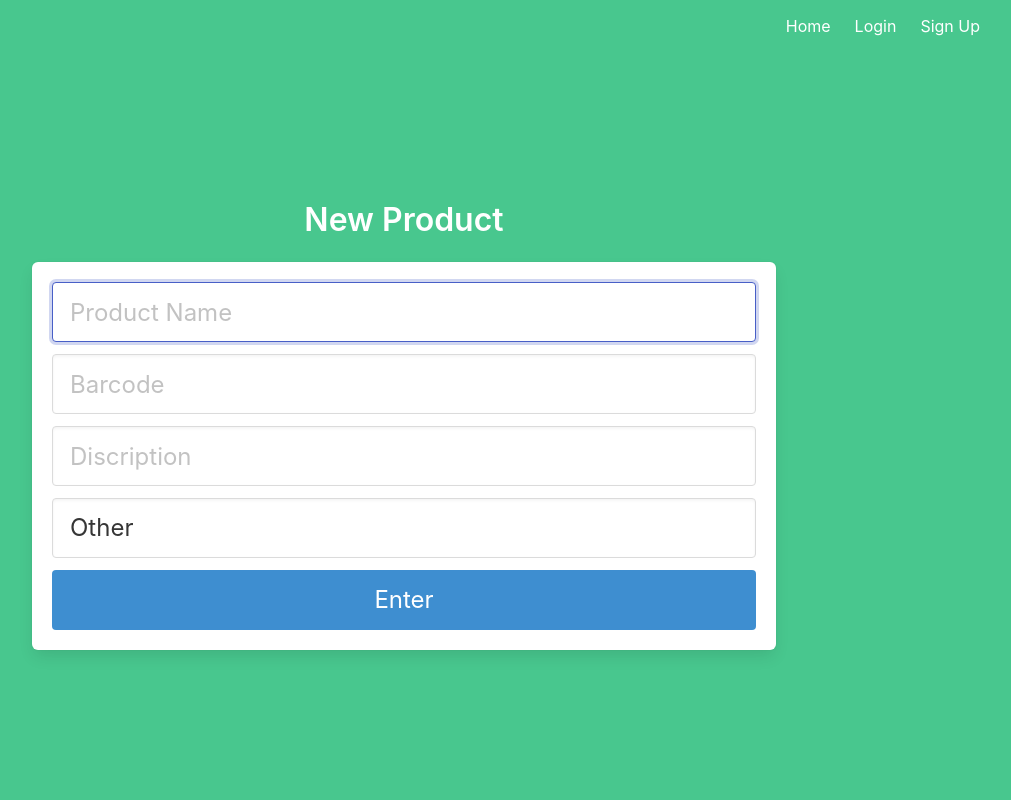
After one commit to spagnuolo/progex, a Flask app: page /newProduct in a window 1280 px wide. The commit adds this page. Shown: the whole page, without its empty margins (236-1247 px from the left). Run offline with Flask 2, Linux system fonts and the light colour scheme; some libraries are stand-ins or nearby versions.

Commit message:
added simple product input form

```diff
--- a/src/main.py
+++ b/src/main.py
@@ -14,6 +14,14 @@ def index():
 def profile():
     return render_template('profile.html', name=current_user.name)
 
+@main.route('/newProduct')
+def new_product():
+    return render_template('newProduct.html')
+
+@main.route('/newProductEntry', methods=['POST'])
+def new_product_entry():
+    return str(request.form)
+
 @main.route('/scanner')
 def scanner():
     return render_template('scanner.html')
--- a/src/templates/login.html
+++ b/src/templates/login.html
@@ -36,7 +36,9 @@
           Remember me
         </label>
       </div>
-      <button class="button is-block is-info is-large is-fullwidth">
+      <button
+        class="button is-block is-info is-large is-fullwidth"
+        type="submit">
         Login
       </button>
     </form>
--- /dev/null
+++ b/src/templates/newProduct.html
@@ -0,0 +1,65 @@
+{% extends "base.html" %} {% block content %}
+<div class="column is-8 is-offset-2">
+  <h3 class="title">New Product</h3>
+  <div class="box">
+    <form method="POST" action="/newProductEntry">
+
+      <div class="field">
+        <div class="control">
+          <input
+            class="input is-large"
+            type="text"
+            name="name"
+            placeholder="Product Name"
+            autofocus=""
+          />
+        </div>
+      </div>
+
+      <div class="field">
+        <div class="control">
+          <input
+            class="input is-large"
+            type="text"
+            name="barcode"
+            placeholder="Barcode"
+          />
+        </div>
+      </div>
+
+      <div class="field">
+        <div class="control">
+          <input
+            class="input is-large"
+            type="text"
+            name="discription"
+            placeholder="Discription"
+          />
+        </div>
+      </div>
+
+      <div class="field">
+        <div class="control">
+          <select class="input is-large" name="group">
+            <option value="other">Other</option>
+            <option value="drink">Drink</option>
+            <option value="vegetable">Vegetable</option>
+            <option value="fruit">Fruit</option>
+            <option value="pastry">Pastry</option>
+            <option value="candy">Candy</option>
+            <option value="spice">Spice</option>
+            <option value="animal">Animal</option>
+            <option value="mushroom">Mushroom</option>
+            <option value="fastfood">Fast Food</option>
+          </select>
+        </div>
+      </div>
+
+      <button class="button is-block is-info is-large is-fullwidth">
+        Enter
+      </button>
+
+    </form>
+  </div>
+</div>
+{% endblock %}
```
